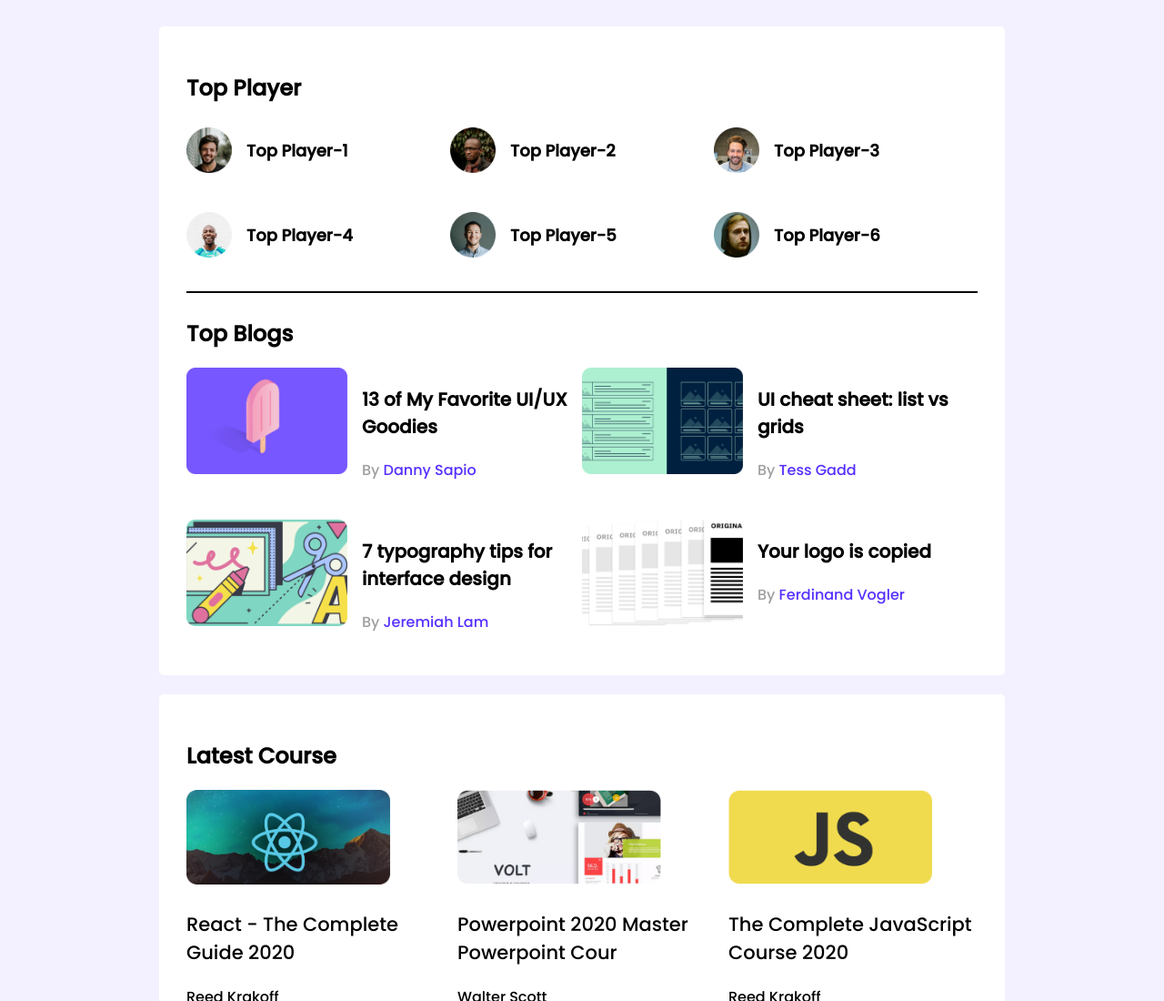
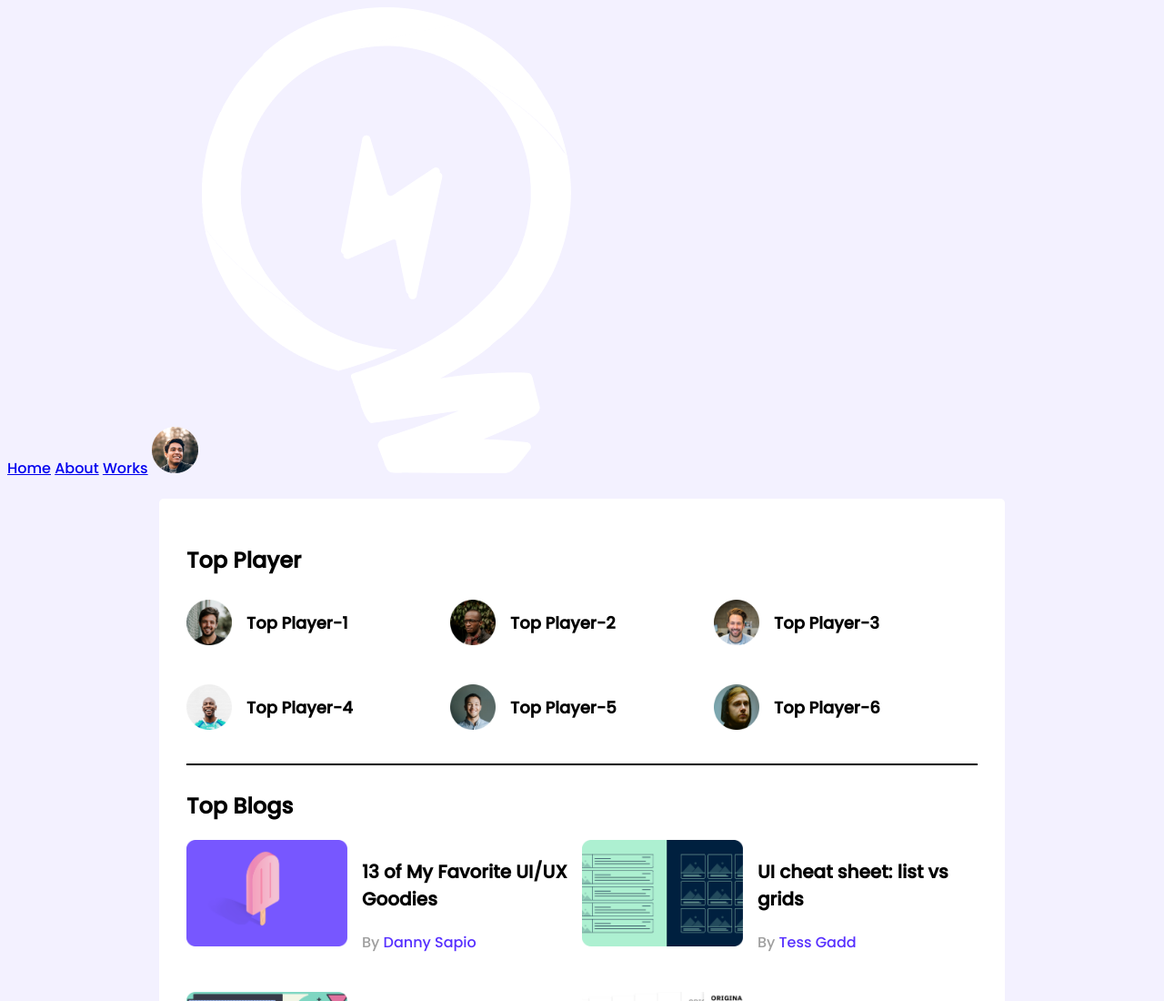
Before and after one commit to TrishaSa/leader-board-css3, a plain HTML site: page index.html in a window 1280 px wide. Shown: the top 1100 px of the page at 91% size. Drawn offline with Linux system fonts and the light colour scheme.

Commit message:
leader push

```diff
--- a/index.html
+++ b/index.html
@@ -12,7 +12,7 @@
 </head>
 <body>
 	<header>
-		<!--<nav>
+		<nav>
 			<span>
 				<a href="#">Home</a>
 			<a href="#">About</a>
@@ -23,7 +23,7 @@
 				<img src="images/icons/logo.png">
 			</span>
 		</nav>
-	</header>-->
+	</header>
 	<main>
 		<section class="container">
 			<div class="top-players ">
```
